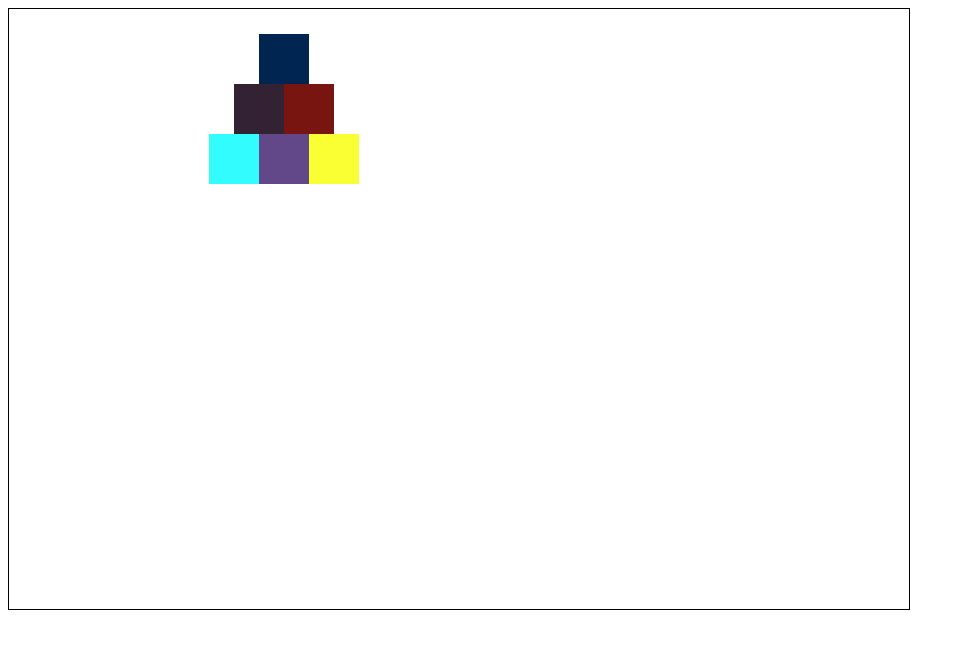
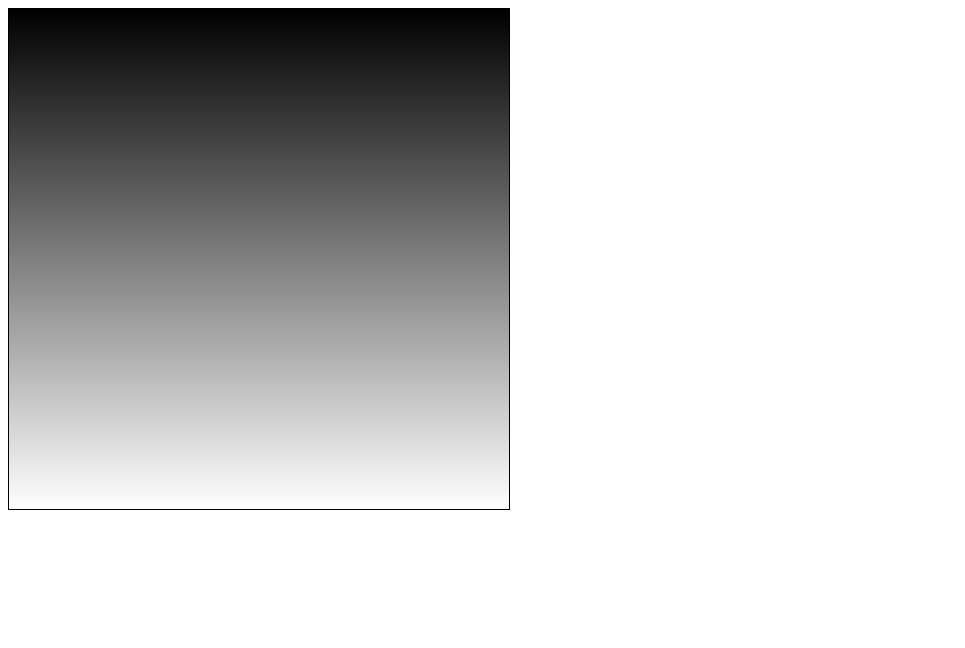
Before and after one commit to maxisantomil/tudai_Interfaces_2021, a plain HTML site: page TP1/index.html in a window 1280 px wide. Shown: the whole page, without its empty margins (0-965 px from the left). Drawn offline with Linux system fonts and the light colour scheme.

Commit message:
ejercicio 3 y 4 con imageData y degrade

```diff
--- a/TP1/index.html
+++ b/TP1/index.html
@@ -7,9 +7,9 @@
 </head>
 
 <body>
-    <canvas id="canvas" width="900" height="600" style="border:#000 solid 1px;">
+    <canvas id="canvas" width="500" height="500" style="border:#000 solid 1px;">
     </canvas>
 </body>
-<script src="js/ejercicio2.js"></script>
+<script src="js/ejercicio4.js"></script>
 
 </html>
--- /dev/null
+++ b/TP1/js/ejercicio4.js
@@ -0,0 +1,36 @@
+"use strict";
+
+let ctx = document.getElementById("canvas").getContext("2d");
+let width = 500;
+let height = 500;
+let imageData = ctx.createImageData(width, height);
+
+let r = 0;
+let g = 0;
+let b = 0;
+let a = 255;
+
+function drawRect(imageData, r, g, b, a) {
+
+    for (let x = 0; x < width; x++) {
+        for (let y = 0; y < height; y++) {
+            let coeficiente = 255 / width;
+            let r = coeficiente * y;
+            let g = coeficiente * y;
+            let b = coeficiente * y;
+            let a = 255;
+            setPixel(imageData, x, y, r, g, b, a);
+        }
+    }
+}
+
+function setPixel(imageData, x, y, r, g, b, a) {
+    let index = (x + y * imageData.width) * 4;
+    imageData.data[index + 0] = r;
+    imageData.data[index + 1] = g;
+    imageData.data[index + 2] = b;
+    imageData.data[index + 3] = a;
+}
+
+drawRect(imageData, r, g, b, a);
+ctx.putImageData(imageData, 0, 0);
```
Also changed, not shown: TP1/js/ejercicio3.js (added, +31 -0 lines).
